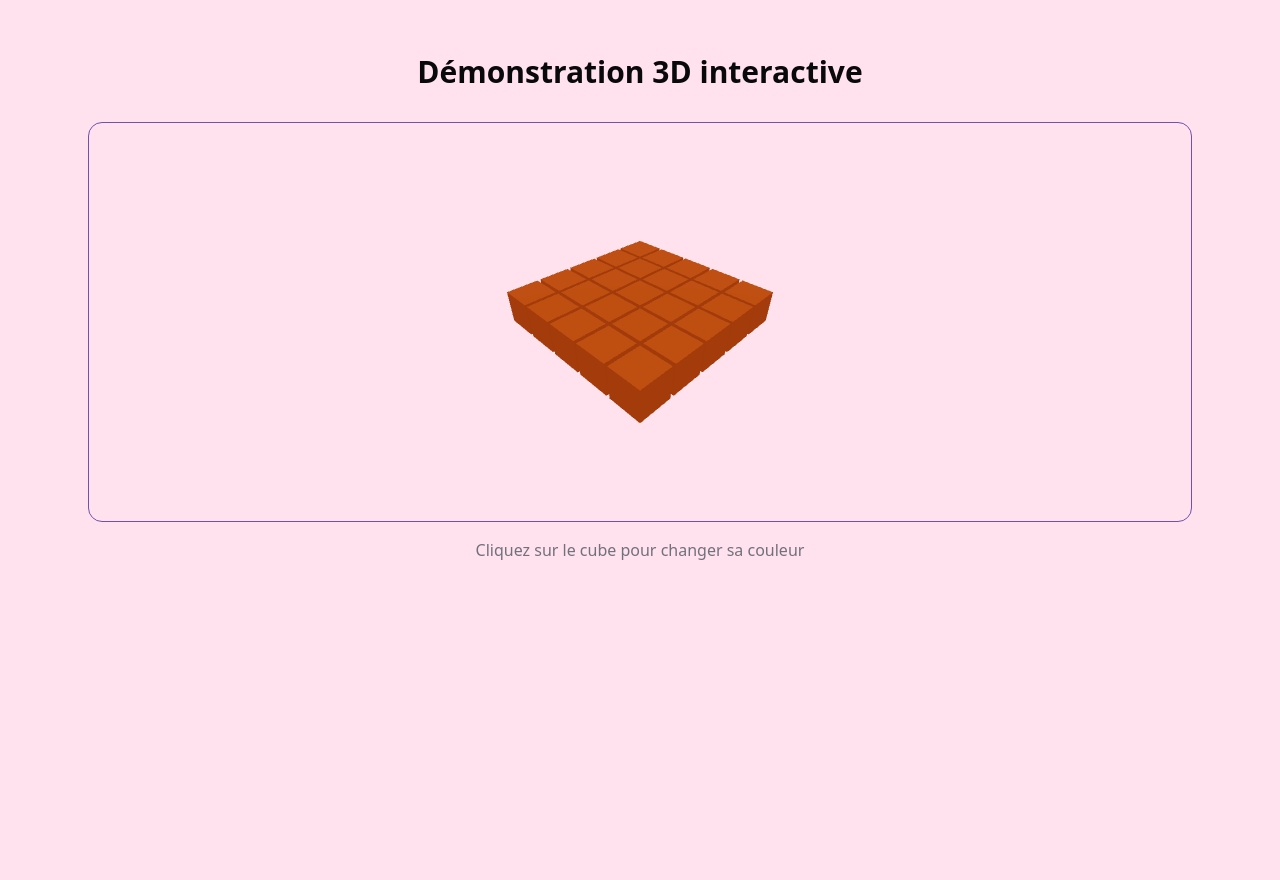
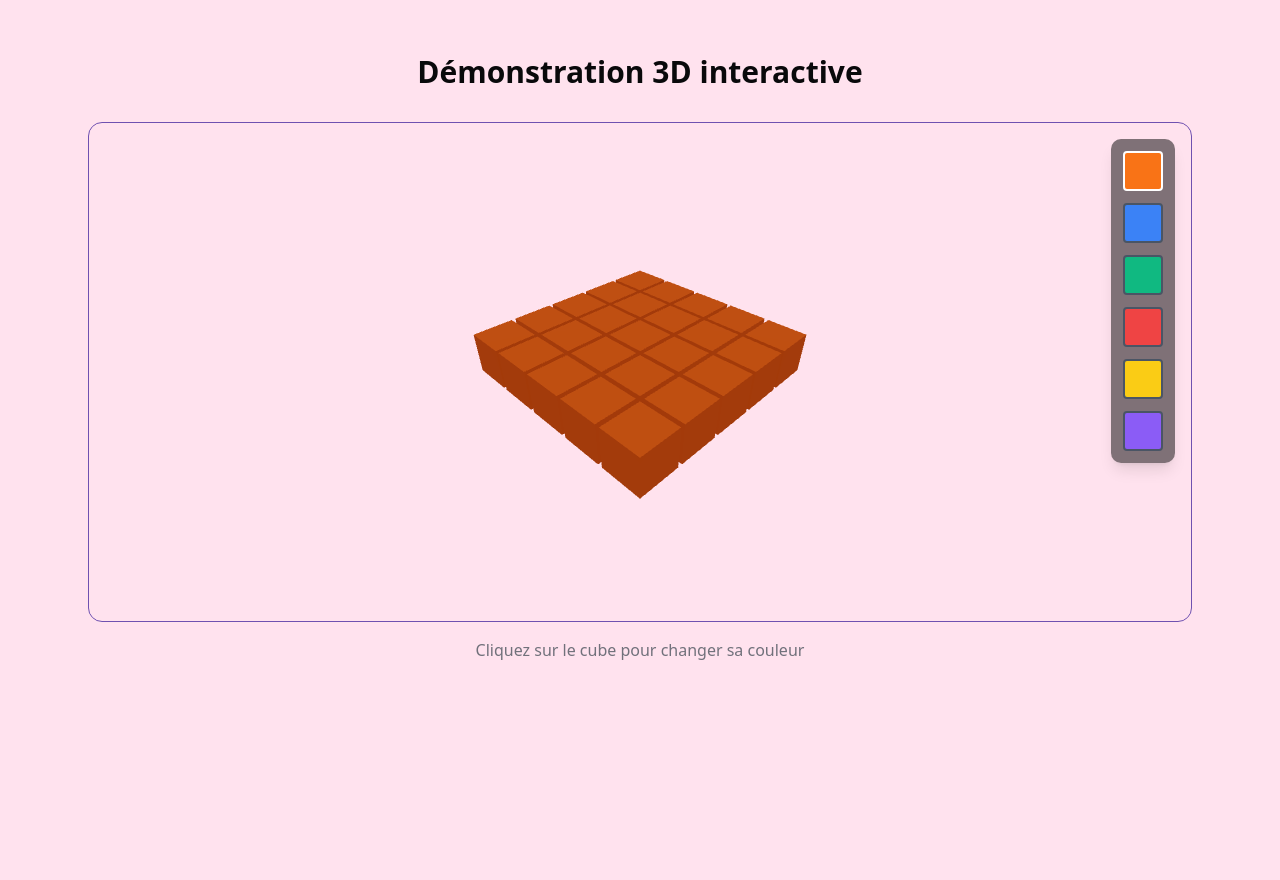
Before and after one commit to digifactori-idearium/digifactori-idearium, a React (Vite) app in the folder apps/web/: page / in a window 1280 px wide. Shown: the part 1457-2337 px from the top of the page. Built offline with nearby package versions, Linux system fonts and the light colour scheme; no server answers.

Commit message:
feature/voxel-3d

```diff
--- a/apps/web/src/components/3d/voxelscene.tsx
+++ b/apps/web/src/components/3d/voxelscene.tsx
@@ -1,23 +1,34 @@
-import { useState } from 'react';
-import { Canvas } from '@react-three/fiber';
+import { useState, useEffect, useRef } from 'react';
+import { Canvas, useThree } from '@react-three/fiber';
 import { OrbitControls } from '@react-three/drei';
 
-/**
- * Un voxel individuel
- */
+// Palette de couleurs
+const colors = [
+    '#f97316', // orange
+    '#3b82f6', // bleu
+    '#10b981', // vert
+    '#ef4444', // rouge
+    '#facc15', // jaune
+    '#8b5cf6', // violet
+];
+
+// Voxel individuel
 function Voxel({
     position,
+    selectedColor,
 }: {
     position: [number, number, number];
+    selectedColor: string;
 }) {
-    const [color, setColor] = useState('#f97316'); // orange Tailwind
+    const [color, setColor] = useState('#f97316');
 
     return (
         <mesh
             position={position}
-            onClick={() =>
-                setColor('#' + Math.floor(Math.random() * 16777215).toString(16))
-            }
+            onClick={(e) => {
+                e.stopPropagation(); // évite de déclencher d'autres handlers
+                setColor(selectedColor);
+            }}
         >
             <boxGeometry args={[0.9, 0.9, 0.9]} />
             <meshStandardMaterial color={color} />
@@ -25,11 +36,9 @@ function Voxel({
     );
 }
 
-/**
- * Grille de voxels
- */
-function VoxelGrid() {
-    const size = 5; // grille 5x5
+// Grille de voxels
+function VoxelGrid({ selectedColor }: { selectedColor: string }) {
+    const size = 5;
     const voxels = [];
 
     for (let x = 0; x < size; x++) {
@@ -37,11 +46,8 @@ function VoxelGrid() {
             voxels.push(
                 <Voxel
                     key={`${x}-${z}`}
-                    position={[
-                        x - size / 2,
-                        0,
-                        z - size / 2,
-                    ]}
+                    position={[x - size / 2, 0, z - size / 2]}
+                    selectedColor={selectedColor}
                 />
             );
         }
@@ -50,18 +56,68 @@ function VoxelGrid() {
     return <>{voxels}</>;
 }
 
-/**
- * Scène principale
- */
-export default function VoxelScene() {
+// Hook pour rendre le Canvas responsive
+function ResponsiveCanvas({ children }: { children: React.ReactNode }) {
+    const containerRef = useRef<HTMLDivElement>(null);
+    const [size, setSize] = useState({ width: 0, height: 0 });
+
+    useEffect(() => {
+        const updateSize = () => {
+            if (containerRef.current) {
+                setSize({
+                    width: containerRef.current.clientWidth,
+                    height: containerRef.current.clientHeight,
+                });
+            }
+        };
+
+        updateSize();
+        window.addEventListener('resize', updateSize);
+        return () => window.removeEventListener('resize', updateSize);
+    }, []);
+
     return (
-        <Canvas camera={{ position: [5, 5, 5], fov: 60 }}>
-            <ambientLight intensity={0.6} />
-            <directionalLight position={[5, 10, 5]} intensity={1} />
-
-            <VoxelGrid />
-
-            <OrbitControls enablePan={false} />
-        </Canvas>
+        <div ref={containerRef} className="w-full h-full relative">
+            {size.width > 0 && size.height > 0 && (
+                <Canvas
+                    style={{ width: size.width, height: size.height }}
+                    camera={{ position: [5, 5, 5], fov: 60 }}
+                >
+                    {children}
+                </Canvas>
+            )}
+        </div>
     );
 }
+
+// Composant principal
+export default function VoxelScene() {
+    const [selectedColor, setSelectedColor] = useState(colors[0]);
+
+    return (
+        <div className="w-full h-full relative rounded-xl overflow-hidden border">
+            {/* Canvas responsive */}
+            <ResponsiveCanvas>
+                <ambientLight intensity={0.6} />
+                <directionalLight position={[5, 10, 5]} intensity={1} />
+                <VoxelGrid selectedColor={selectedColor} />
+                <OrbitControls enablePan={false} />
+            </ResponsiveCanvas>
+
+            {/* HUD flottant semi-transparent */}
+            <div
+                className="absolute top-4 right-4 flex flex-col gap-3 p-3 bg-black/50 rounded-lg shadow-lg"
+            >
+                {colors.map((c) => (
+                    <div
+                        key={c}
+                        onClick={() => setSelectedColor(c)}
+                        className={`w-10 h-10 rounded cursor-pointer border-2 ${selectedColor === c ? 'border-white' : 'border-gray-600'
+                            }`}
+                        style={{ backgroundColor: c }}
+                    />
+                ))}
+            </div>
+        </div>
+    );
+}
--- a/apps/web/src/pages/Home.tsx
+++ b/apps/web/src/pages/Home.tsx
@@ -26,7 +26,7 @@ const Home: React.FC = () => {
           Démonstration 3D interactive
         </h2>
 
-        <div className="w-full h-[400px] rounded-xl overflow-hidden border">
+        <div className="w-full h-[500px] max-w-6xl mx-auto">
           <VoxelScene />
         </div>
 
```
